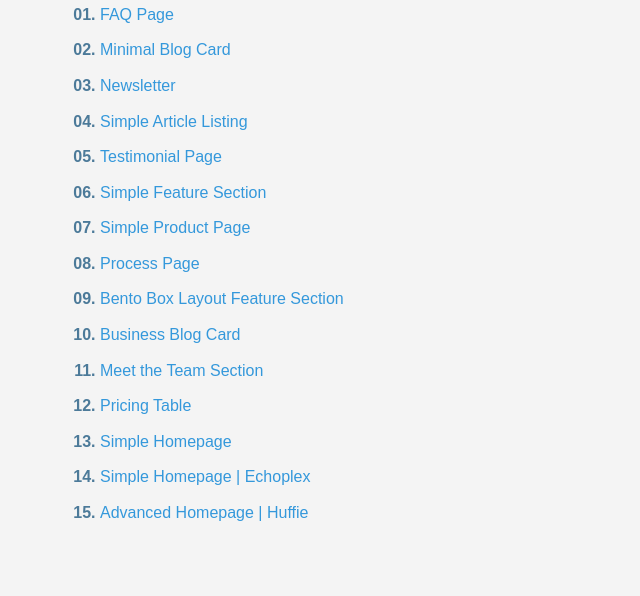
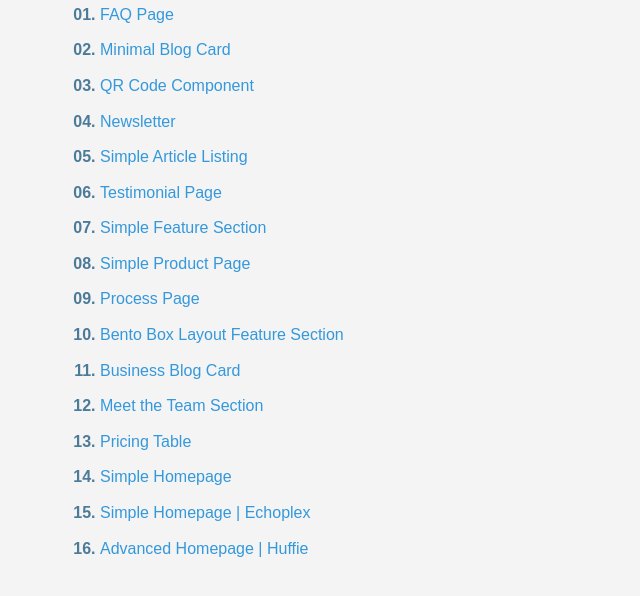
Before and after one commit to tcosCode/dev-challenges, a plain HTML site: page index.html in a window 1280 px wide. Shown: the part 160-756 px from the top of the page, without its empty margins (0-640 px from the left). Drawn offline with Linux system fonts and the light colour scheme.

Commit message:
added challenge 2.1

```diff
--- a/index.html
+++ b/index.html
@@ -19,6 +19,11 @@
         <li>
           <a href="./01-Responsive-Web/02-minimal-blog-card/index.html"
             >Minimal Blog Card</a
+          >
+        </li>
+        <li>
+          <a href="./01-Responsive-Web/02.1-qr-code-component/index.html"
+            >QR Code Component</a
           >
         </li>
         <li>
```
Also changed, not shown: 01-Responsive-Web/02.1-qr-code-component/design/desktop-design.jpg (deleted), 01-Responsive-Web/02.1-qr-code-component/design/mobile-design.jpg (deleted), 1 other file.
